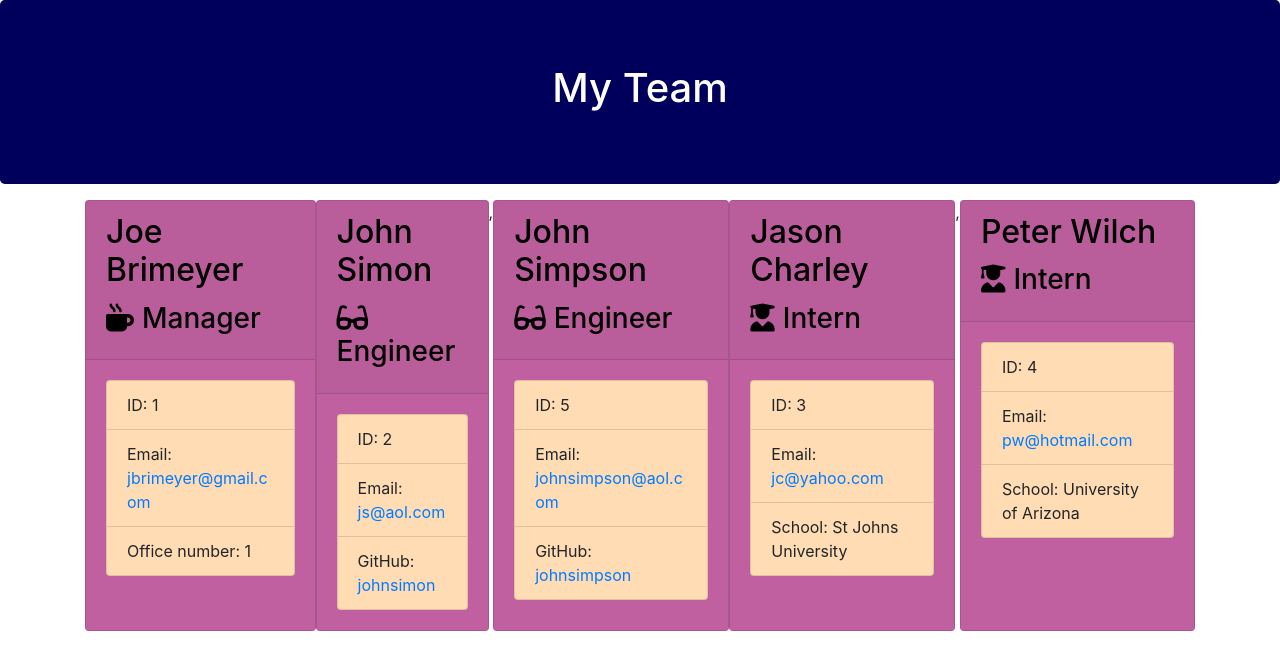
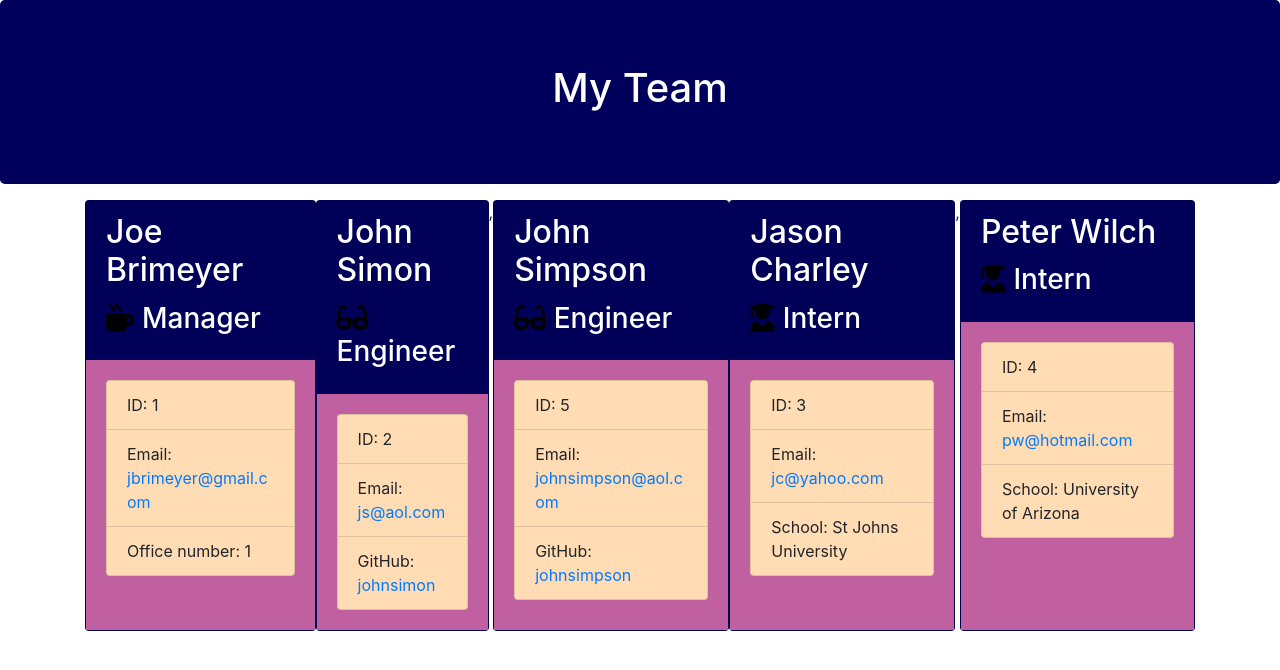
Before and after one commit to josephbrimeyer/team-generator, a website: page Develop/output/team.html in a window 1280 px wide. Drawn offline with nearby package versions, Linux system fonts and the light colour scheme.

Commit message:
additional css styling

```diff
--- a/Develop/output/style.css
+++ b/Develop/output/style.css
@@ -7,7 +7,7 @@ h1 {
 }
 
 .employee-card {
-    background-color: #c060a1;
+    background-color: #00005c;
 }
 
 .card-body {
@@ -17,5 +17,8 @@ h1 {
     background-color: #ffdcb4;
 }
 h2, h3 {
+    color: white;
+}
+i  {
     color: black;
 }
```
